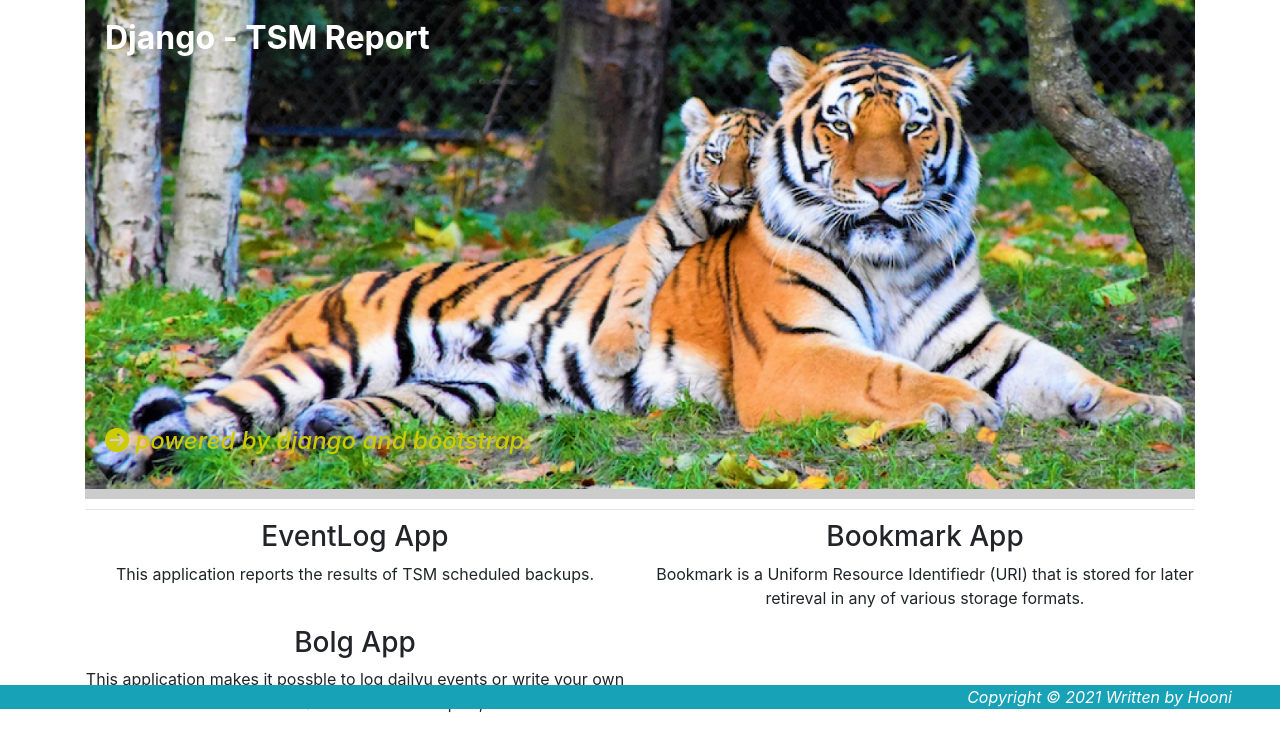
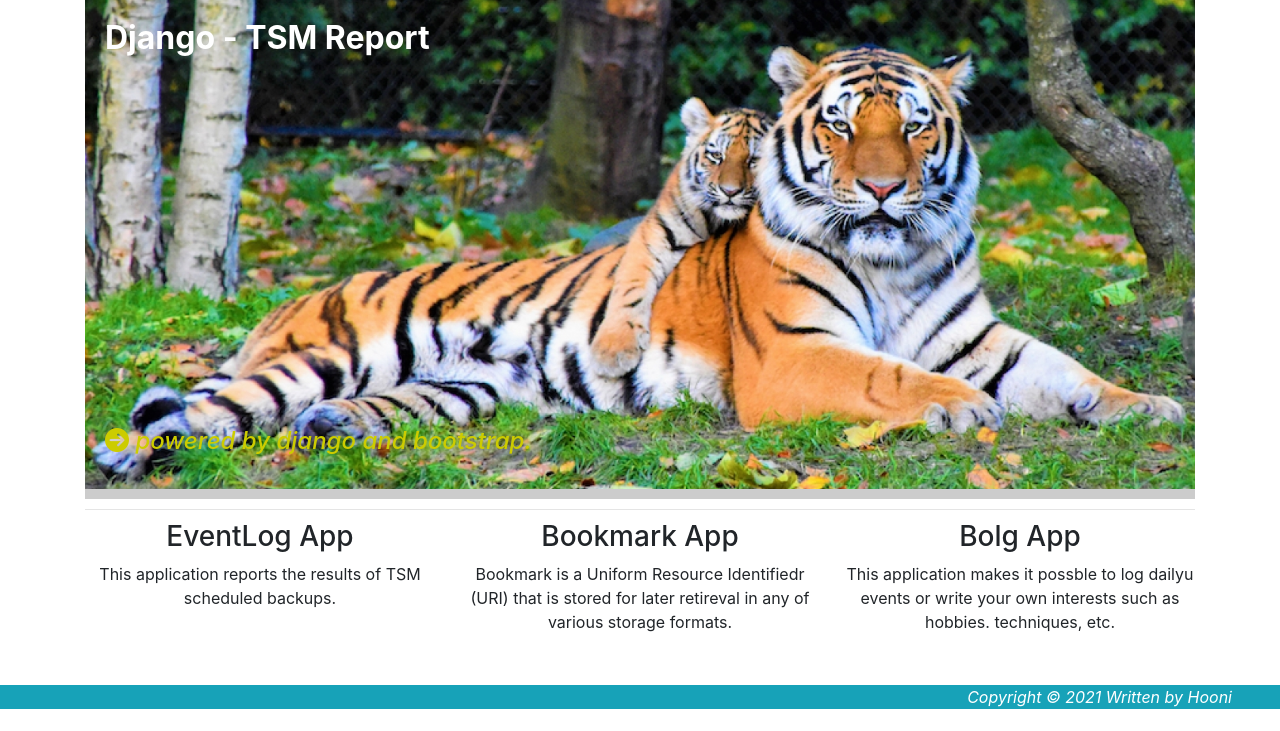
Before and after one commit to Sanghoon89/testReport, a Django app: page / in a window 1280 px wide. Shown: the part 91-822 px from the top of the page. After the commit the page ends 800 px from the top, so only its background shows below. Run offline with Django 3.2, Linux system fonts and the light colour scheme; some libraries are stand-ins or nearby versions.

Commit message:
home.html

```diff
--- a/templates/home.html
+++ b/templates/home.html
@@ -33,17 +33,17 @@
 <hr style="margin: 10px 0;">
 
 <div class="row text-center">
-    <div class="col-sm-6">
+    <div class="col-sm-4">
         <h3>EventLog App</h3>
         <p>This application reports the results of TSM scheduled backups.
         </p>
     </div>
-    <div class="col-sm-6">
+    <div class="col-sm-4">
         <h3>Bookmark App</h3>
         <p>Bookmark is a Uniform Resource Identifiedr (URI) that is stored for later retireval in any of various storage formats.
         </p>
     </div>
-    <div class="col-sm-6">
+    <div class="col-sm-4">
         <h3>Bolg App</h3>
         <p>This application makes it possble to log dailyu events or write your own interests such as hobbies. techniques, etc.
         </p>
```
